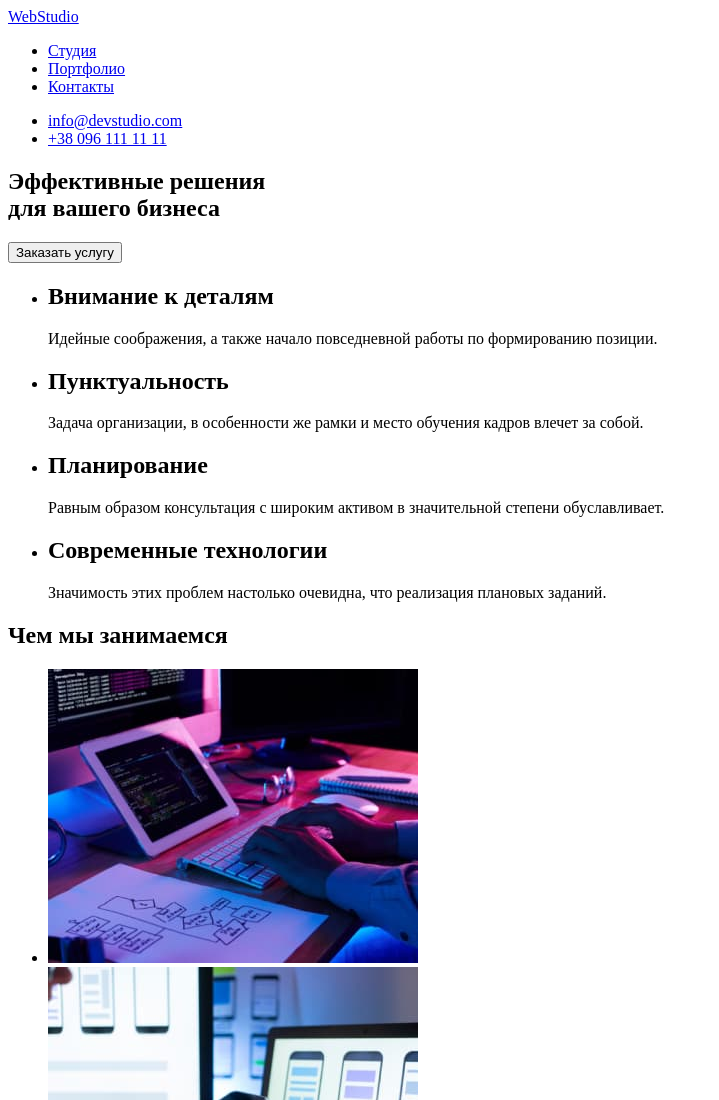
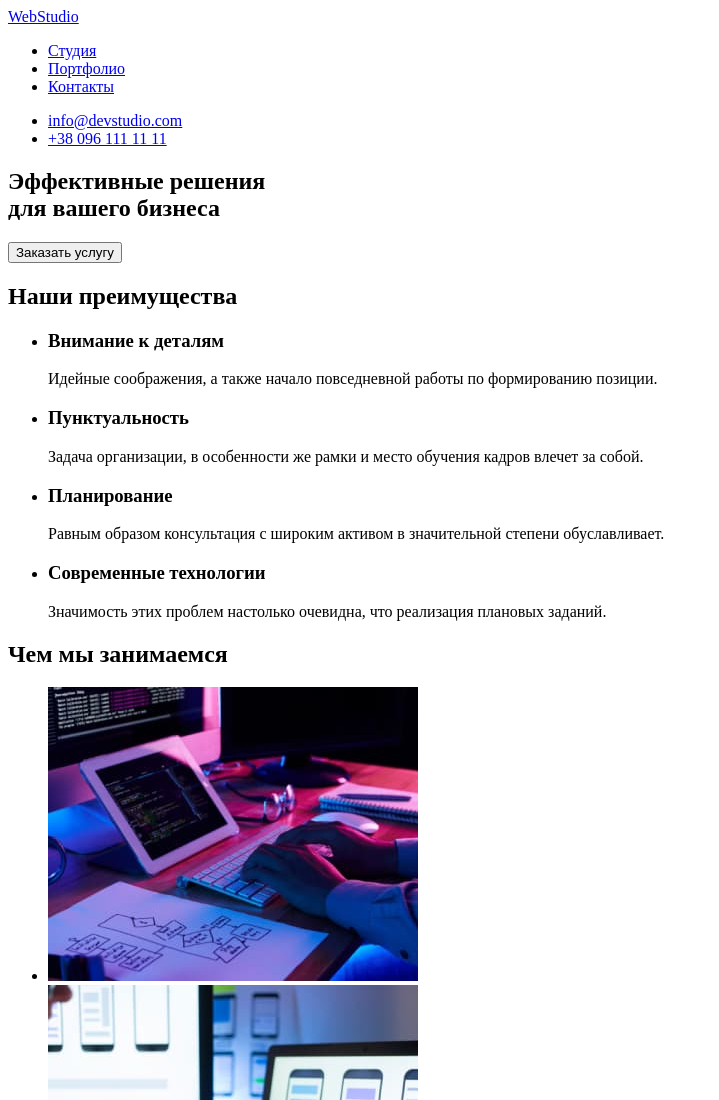
Before and after one commit to Vitaliy-goIT/goit-markup-hw-01., a plain HTML site: page index.html in a window 1280 px wide. Shown: the top 1100 px of the page, without its empty margins (0-719 px from the left). Drawn offline with Linux system fonts and the light colour scheme.

Commit message:
исправления после проверки!

```diff
--- a/index.html
+++ b/index.html
@@ -1,5 +1,5 @@
 <!DOCTYPE html>
-<html lang="en">
+<html lang="ru">
   <head>
     <meta charset="UTF-8" />
     <meta http-equiv="X-UA-Compatible" content="IE=edge" />
@@ -9,8 +9,8 @@
   <body>
     <!-- header section -->
     <header>
-      <a href="#">WebStudio</a>
       <nav>
+        <a href="#">WebStudio</a>
         <ul>
           <li><a href="#">Студия</a></li>
           <li><a href="#">Портфолио</a></li>
@@ -37,25 +37,26 @@
 
       <!-- peculiarities -->
       <section>
+        <h2>Наши преимущества</h2>
         <ul>
           <li>
-            <h2>Внимание к деталям</h2>
+            <h3>Внимание к деталям</h3>
             <p>Идейные соображения, а также начало повседневной работы по формированию позиции.</p>
           </li>
           <li>
-            <h2>Пунктуальность</h2>
+            <h3>Пунктуальность</h3>
             <p>
               Задача организации, в особенности же рамки и место обучения кадров влечет за собой.
             </p>
           </li>
           <li>
-            <h2>Планирование</h2>
+            <h3>Планирование</h3>
             <p>
               Равным образом консультация с широким активом в значительной степени обуславливает.
             </p>
           </li>
           <li>
-            <h2>Современные технологии</h2>
+            <h3>Современные технологии</h3>
             <p>Значимость этих проблем настолько очевидна, что реализация плановых заданий.</p>
           </li>
         </ul>
```
